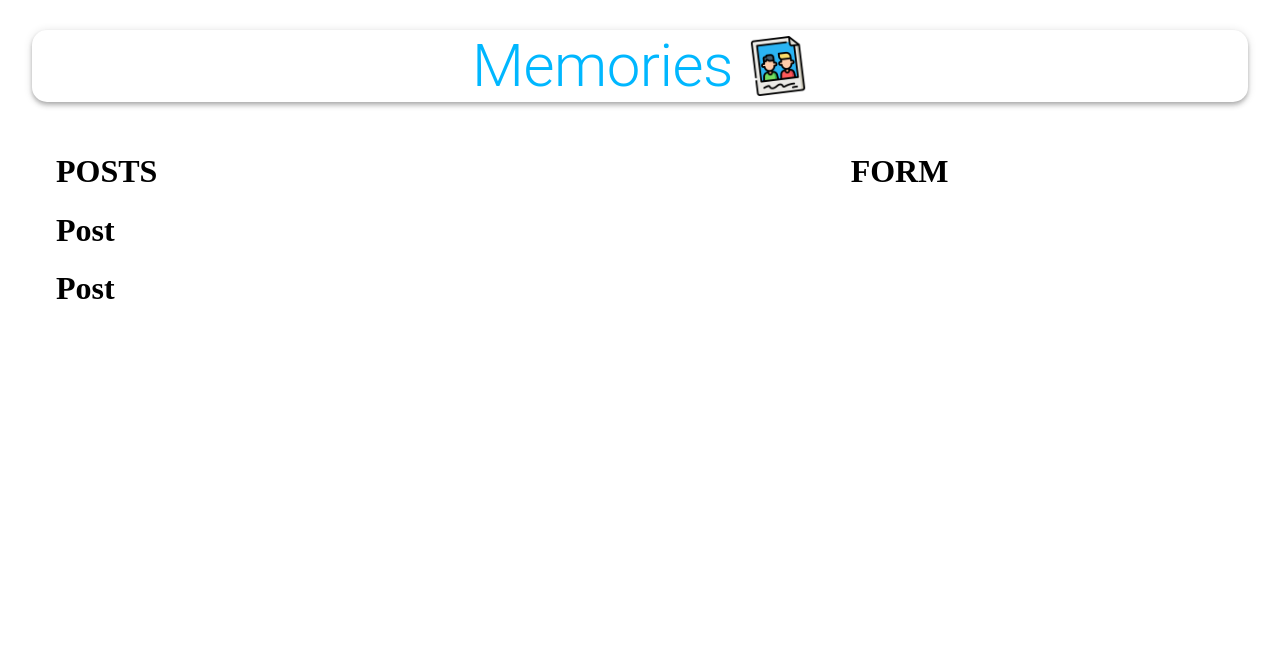
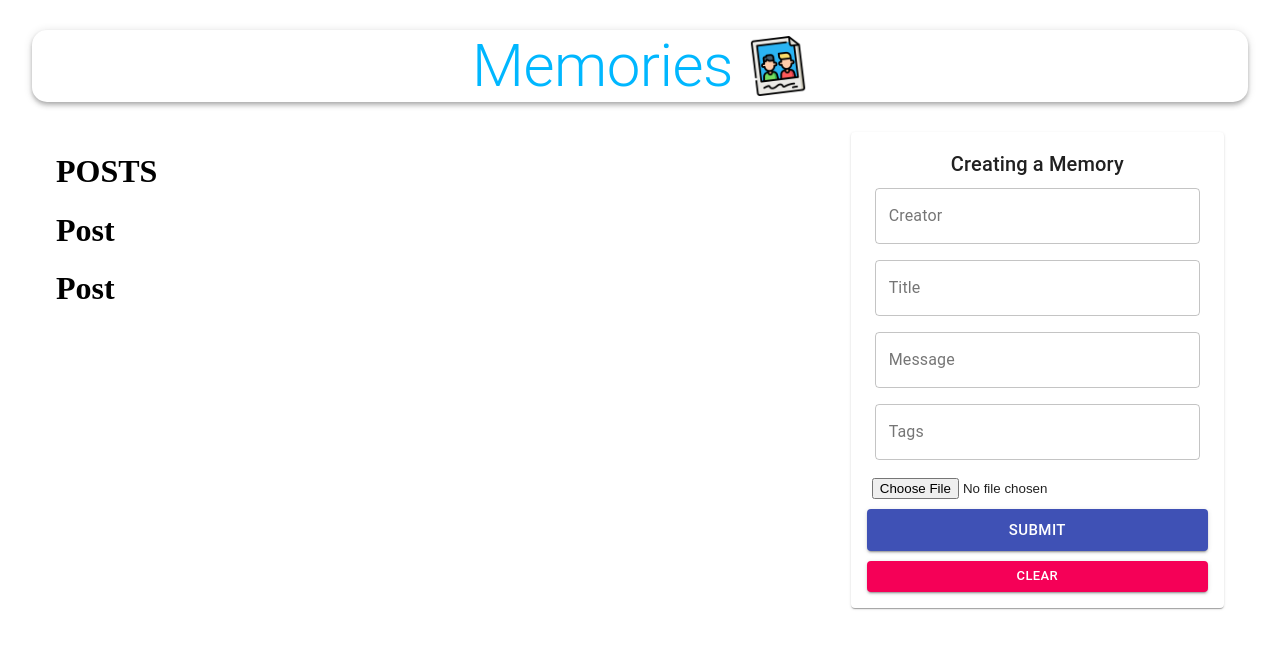
Before and after one commit to AaronTran206/MERNTutorialProject, a React (Create React App) app in the folder client/: page / in a window 1280 px wide. Shown: the top 648 px of the page. Built offline with nearby package versions, Linux system fonts and the light colour scheme.

Commit message:
form component created

```diff
--- a/client/package.json
+++ b/client/package.json
@@ -13,6 +13,7 @@
     "moment": "^2.27.0",
     "react": "^16.12.0",
     "react-dom": "^16.12.0",
+    "react-file-base64": "^1.0.3",
     "react-redux": "^7.1.3",
     "react-scripts": "^5.0.1",
     "redux": "^4.0.5"
--- a/client/src/components/form/Form.js
+++ b/client/src/components/form/Form.js
@@ -1,9 +1,102 @@
-import React from "react"
+import React, { useState } from "react"
+import { TextField, Button, Typography, Paper } from "@material-ui/core"
 import useStyles from "./styles.js"
+import FileBase from "react-file-base64"
 
 const Form = () => {
+  const [postData, setPostData] = useState({
+    creator: "",
+    title: "",
+    message: "",
+    tags: "",
+    selectedFile: "",
+  })
   const classes = useStyles()
-  return <h1>FORM</h1>
+
+  const handleSubmit = () => {}
+
+  const clear = () => {}
+
+  return (
+    <Paper className={classes.paper}>
+      <form
+        autoComplete="off"
+        noValidate
+        className={`${classes.root} ${classes.form}`}
+        onSubmit={handleSubmit}
+      >
+        <Typography variant="h6">Creating a Memory</Typography>
+        <TextField
+          name="creator"
+          variant="outlined"
+          label="Creator"
+          fullWidth
+          value={postData.creator}
+          onChange={(e) => {
+            setPostData({ ...postData, creator: e.target.value })
+          }}
+        />
+        <TextField
+          name="title"
+          variant="outlined"
+          label="Title"
+          fullWidth
+          value={postData.title}
+          onChange={(e) => {
+            setPostData({ ...postData, title: e.target.value })
+          }}
+        />
+        <TextField
+          name="message"
+          variant="outlined"
+          label="Message"
+          fullWidth
+          value={postData.message}
+          onChange={(e) => {
+            setPostData({ ...postData, message: e.target.value })
+          }}
+        />
+        <TextField
+          name="tags"
+          variant="outlined"
+          label="Tags"
+          fullWidth
+          value={postData.tags}
+          onChange={(e) => {
+            setPostData({ ...postData, tags: e.target.value })
+          }}
+        />
+        <div className={classes.fileInput}>
+          <FileBase
+            type="file"
+            multiple={false}
+            onDone={({ base64 }) =>
+              setPostData({ ...postData, selectedFile: base64 })
+            }
+          />
+        </div>
+        <Button
+          className={classes.buttonSubmit}
+          variant="contained"
+          color="primary"
+          size="large"
+          type="submit"
+          fullWidth
+        >
+          Submit
+        </Button>
+        <Button
+          variant="contained"
+          color="secondary"
+          size="small"
+          onClick={clear}
+          fullWidth
+        >
+          Clear
+        </Button>
+      </form>
+    </Paper>
+  )
 }
 
 export default Form
```
Also changed, not shown: 1 other file (tests, documents, lock files or other folders).
